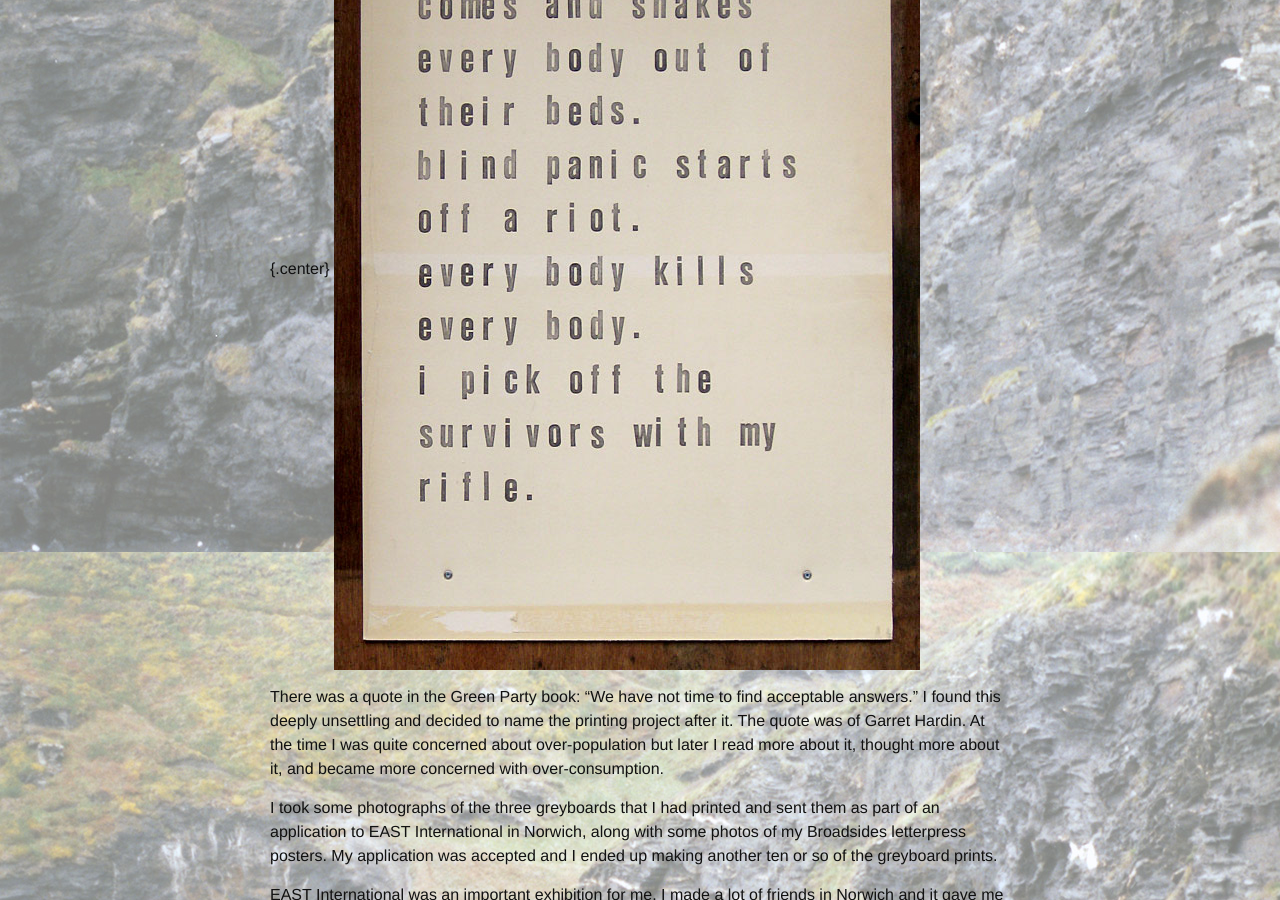
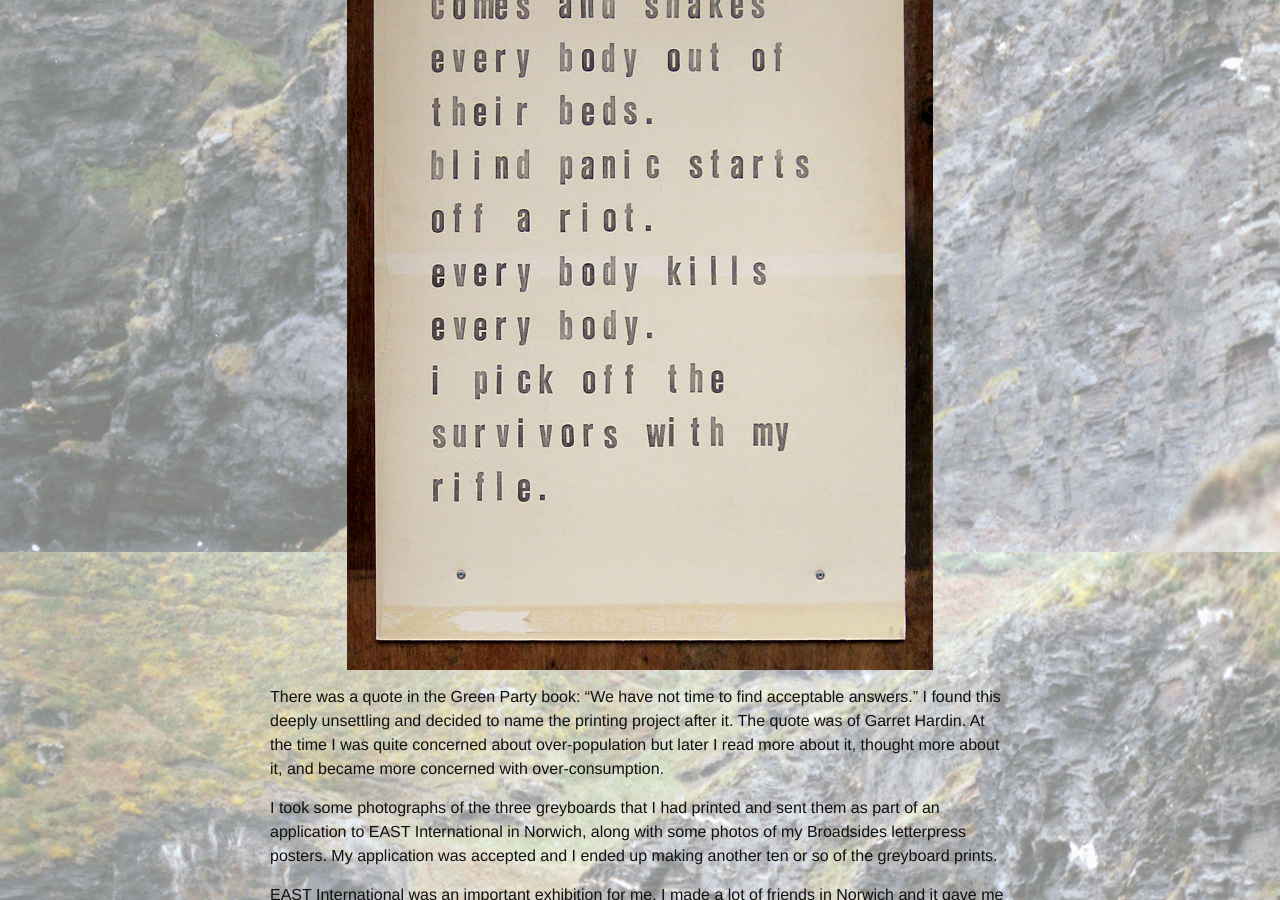
Before and after one commit to adamburton/adamburton.github.io, a Jekyll site: the page built from _artworks/acceptable-answers.md, in a window 1280 px wide and 900 px high, scrolled down 406 px. Built offline with Jekyll 4.4.1, drawn with Linux system fonts in a browser that asks for light colours; some web fonts are replaced.

Commit message:
order page names

```diff
--- a/_artworks/acceptable-answers.md
+++ b/_artworks/acceptable-answers.md
@@ -9,7 +9,7 @@ One day, after visiting Freedom Bookshop in Whitechapel I was looking through th
 
 I was reading The Road by Cormac McCarthy and a book about UK Green Party policy. I was thinking about climate change and about awful, terrible things and I decided to write some of it down and to print the writing onto the greyboard with a rubber stamp letter set that my friend Richard Lawrence gave me.
 
-{.center}
+{: .center}
 ![an intense blackness](/assets/an-earthquake-comes.jpg)
 
 There was a quote in the Green Party book: "We have not time to find acceptable answers." I found this deeply unsettling and decided to name the printing project after it. The quote was of Garret Hardin. At the time I was quite concerned about over-population but later I read more about it, thought more about it, and became more concerned with over-consumption.
```
Also changed, not shown: 01_work.md (renamed from work.md), 02_writing.md (renamed from writing.md), 03_music.md (renamed from music.md), 04_artworks.md (renamed from artworks.md).
